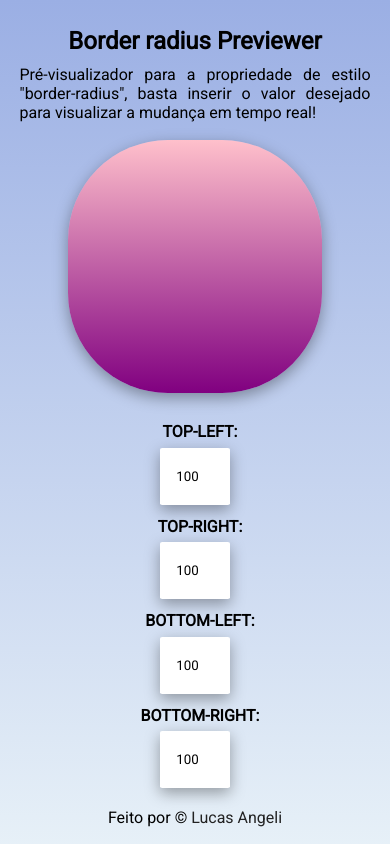
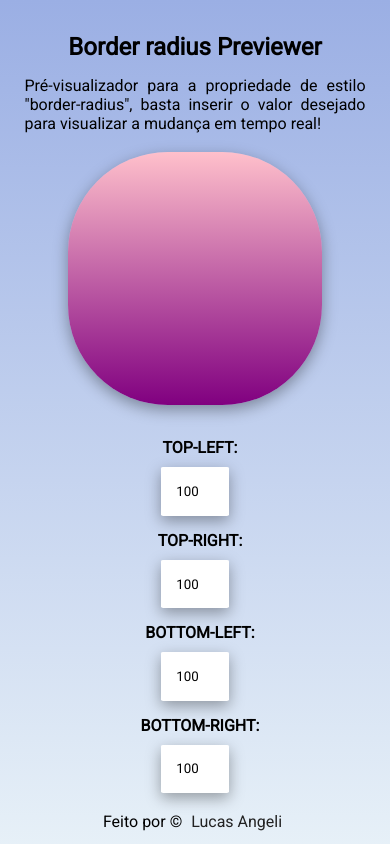
Before and after one commit to Luaxlz/border-radius-previewer, a plain HTML site: page index.html in a window 390 px wide. Drawn offline with Linux system fonts and the light colour scheme.

Commit message:
padding para mobile

```diff
--- a/src/style.css
+++ b/src/style.css
@@ -25,10 +25,12 @@
     justify-content: center;
     text-align: justify;
     width: 90vw;
+    padding: 5px;
 }
 
 .titulo-header {
     margin: 10px;
+    padding: 5px;
 }
 
 #border-radius {
@@ -38,6 +40,7 @@
     width: 100%;
     height: 45%;
     border-radius: 100px;
+    padding: 5px;
 }
 
 .border-input {
@@ -47,6 +50,7 @@
     border: 0;
     border-radius: 5%;
     box-shadow: rgba(0, 0, 0, 0.35) 0px 5px 15px;
+    padding: 5px;
 }
 
 .input-container {
@@ -57,23 +61,27 @@
     max-width: 100vw;
     width: 97%;
     height: 10%;
+    padding: 5px;
 }
 
 label {
     text-transform: uppercase;
     font-weight: bold;
     margin-left: 10px;
+    padding: 5px;
 }
 
 footer a {
     text-decoration: none;
     color: #222;
+    padding: 5px;
 }
 
 @media only screen and (max-width: 740px) {
 
     .titulo-header {
         font-size: 1.5rem;
+        padding: 5px;
     }
 
     #border-radius {
@@ -82,6 +90,7 @@ footer a {
         width: 75%;
         height: 30%;
         border-radius: 100px;
+        padding: 5px;
     }
 
     .input-container {
@@ -92,6 +101,7 @@ footer a {
         max-width: 100vw;
         width: 90%;
         height: 45%;
+        padding: 5px;
     }
 
     .border-input {
@@ -100,11 +110,13 @@ footer a {
         height: 15%;
         text-align: center;
         border-radius: 3%;
+        padding: 5px;
     }
 
     label {
         margin-top: 10px;
         margin-bottom: 5px;
+        padding: 5px;
     }
 
   }
```
